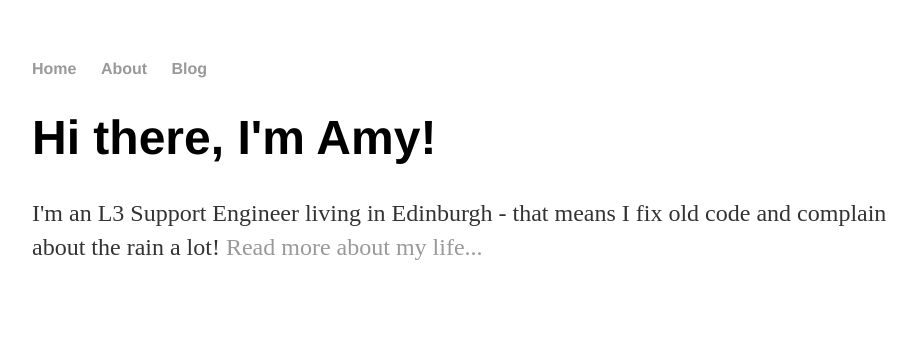
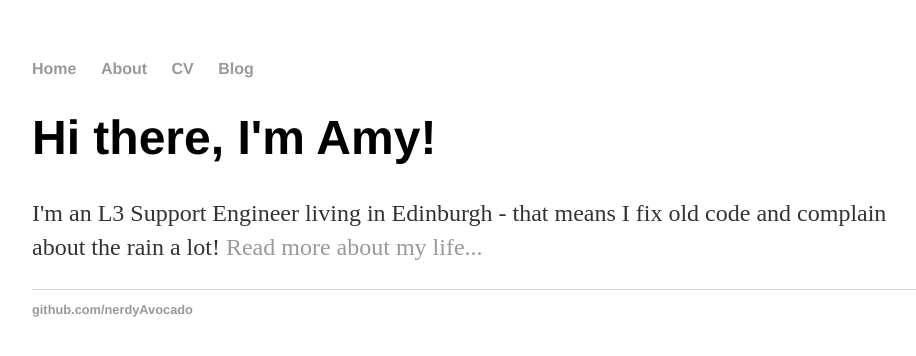
Before and after one commit to nerdyAvocado/nerdyAvocado.github.io, a Jekyll site: the page built from index.html, in a window 1280 px wide. Shown: the top 356 px of the page, without its empty margins (160-1076 px from the left). Built offline with Jekyll 4.4.1, drawn with Linux system fonts in a browser that asks for light colours.

Commit message:
Update index.html to use default layout

```diff
--- a/index.html
+++ b/index.html
@@ -1,23 +1,8 @@
-<!DOCTYPE html>
-<html>
-	<head>
-		<title>Amy</title>
-		<link rel="stylesheet" type="text/css" href="/css/main.css">
-
-	</head>
-	<body>
-		<nav>
-    		<ul>
-        		<li><a href="/">Home</a></li>
-	        	<li><a href="/about">About</a></li>
-        		<li><a href="/blog">Blog</a></li>
-    		</ul>
-		</nav>
-		<div class="container">
-    		<div class="blurb">
-        		<h1>Hi there, I'm Amy!</h1>
-				<p>I'm an L3 Support Engineer living in Edinburgh - that means I fix old code and complain about the rain a lot! <a href="/about">Read more about my life...</a></p>
-    		</div><!-- /.blurb -->
-		</div><!-- /.container -->
-	</body>
-</html>
+---
+layout: default
+title: Amy
+---
+<div class="blurb">
+	<h1>Hi there, I'm Amy!</h1>
+	<p>I'm an L3 Support Engineer living in Edinburgh - that means I fix old code and complain about the rain a lot! <a href="/about">Read more about my life...</a></p>
+</div><!-- /.blurb -->
```
